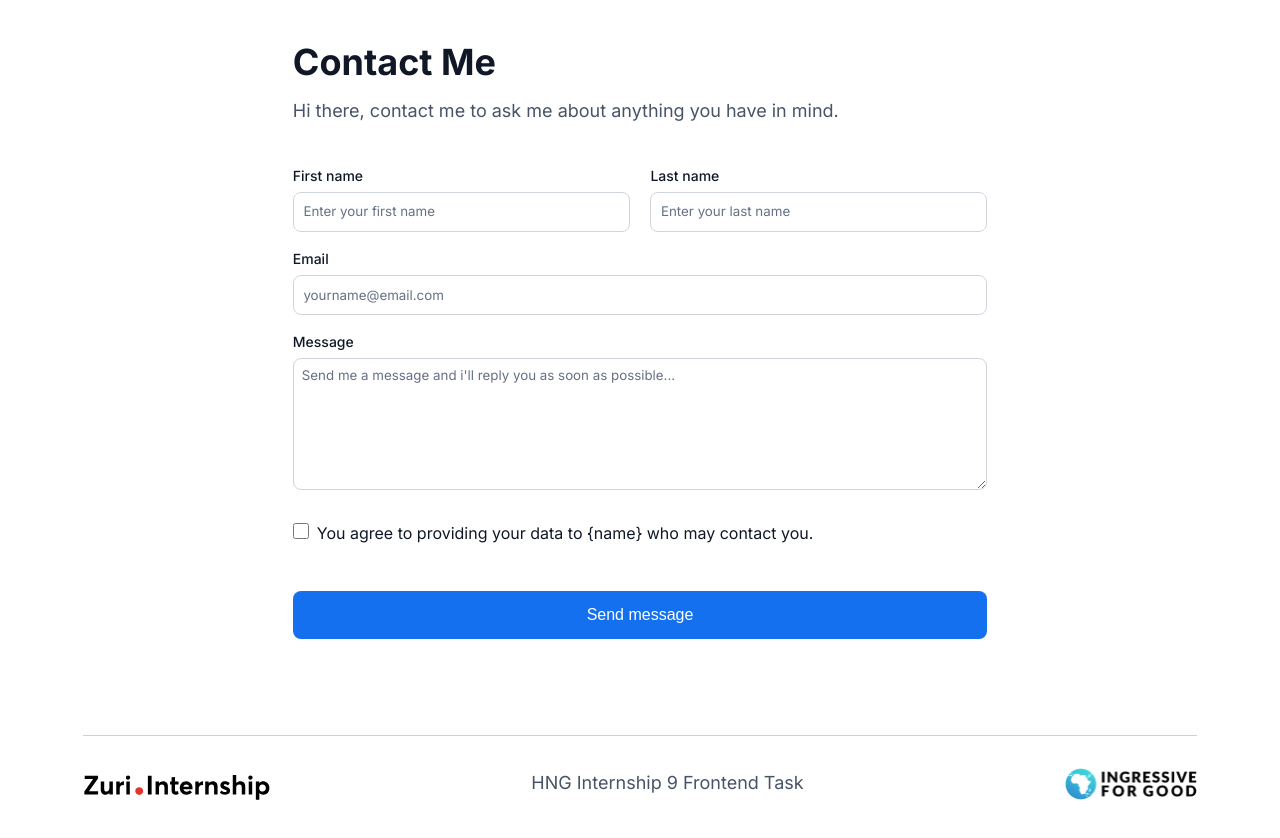
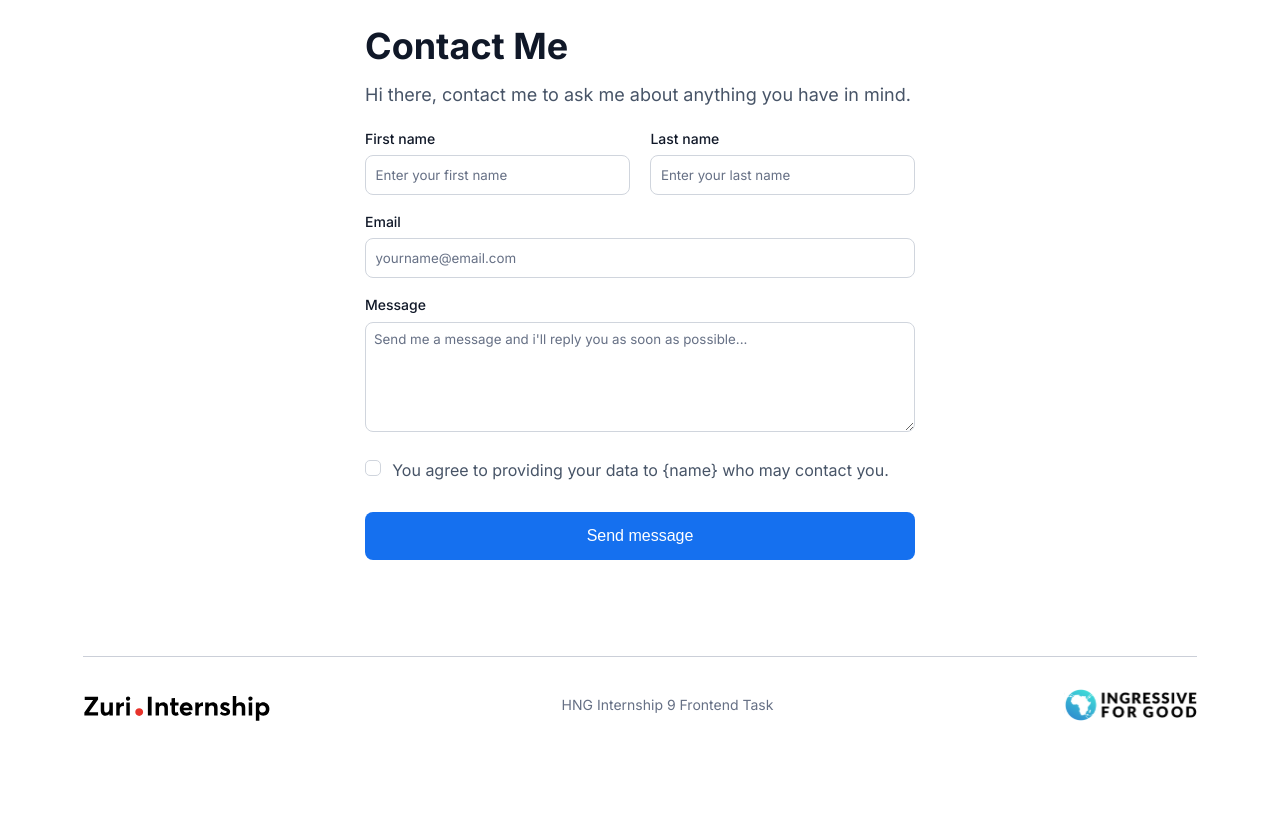
Before and after one commit to Harbeytee/mylinktree, a React (Vite) app: page /contact in a window 1280 px wide. Shown: the top 838 px of the page. After the commit the page ends 800 px from the top, so only its background shows below. Built offline with nearby package versions, Linux system fonts and the light colour scheme.

Commit message:
feat:added form validation

```diff
--- a/package.json
+++ b/package.json
@@ -11,6 +11,7 @@
   "dependencies": {
     "react": "^18.2.0",
     "react-dom": "^18.2.0",
+    "react-hook-form": "^7.39.1",
     "react-router-dom": "^6.4.3"
   },
   "devDependencies": {
--- a/src/components/contact/Contact.jsx
+++ b/src/components/contact/Contact.jsx
@@ -1,30 +1,18 @@
 import React, { useState } from 'react'
+import { useForm } from "react-hook-form"
 import Footer from '../Footer'
 import './contact.scss'
 export default function Contact() {
+  const { register, handleSubmit, formState: { errors } } = useForm()
 
-  const [values, setValues] = useState({
-    firstName: "",
-    lastName: "",
-    email: "",
-    agree: false,
-    message: "",
-  })
+
+  const onSubmit = (data) => {
+    console.log(data)
+  }
 
 
 
-  const handleChange = (e) => {
-    const {name, value, type, checked} = e.target
-    setValues(prevValues => (
-      {
-        ...prevValues,
-        [name]: type === 'checkbox'? checked : value
 
-      }
-    ))
-
-  }
-  console.log(values)
   return (
     <div id="contact-page">
       <header>
@@ -32,30 +20,67 @@
         <p>Hi there, contact me to ask me about anything you have in mind.</p>
       </header>
       <main>
-        <form>
+        <form onSubmit={handleSubmit(onSubmit)}>
           <div className='first-and-lastname'>
-            <div>
+
+            <div className='input-container'>
               <label htmlFor='firstName'>First name</label><br/>
-              <input onChange={handleChange} value={values.firstName} type="text" id="first_name" name="firstName" placeholder='Enter your first name' />
+              <input style={{border: errors.firstName ? '1px solid red': '1px solid #D0D5DD'}}
+              type="text"
+              id="first_name"
+              name="firstName"
+              placeholder='Enter your first name'
+              {...register("firstName", {required: true})}
+               />
+               {errors.firstName && <p className='error-msg'>Please enter a firstName</p>}
             </div>
 
-            <div>
+            <div className='input-container'>
               <label htmlFor='lastName'>Last name</label><br />
-              <input onChange={handleChange} value={values.lastName} type="text" id="last_name" name="lastName" placeholder='Enter your last name' />
+              <input style={{border: errors.lastName ? '1px solid red': '1px solid #D0D5DD'}}
+              type="text"
+              id="last_name"
+              name="lastName"
+              placeholder='Enter your last name'
+              {...register("lastName", {required: true})}
+              />
+              {errors.lastName && <p className='error-msg'>Please enter a lastName</p>}
             </div>
           </div>
-          <label htmlFor="email">Email</label>
-          <input onChange={handleChange} value={values.email} type="email" id="email" name="email" placeholder='yourname@email.com' />
 
-          <label htmlFor="message">Message</label>
-          <textarea onChange={handleChange} value={values.message} name="message" id="message" placeholder="Send me a message and i'll reply you as soon as possible..." />
+          <div className="input-container">
+            <label htmlFor="email">Email</label>
+            <input style={{border: errors.email ? '1px solid red': '1px solid #D0D5DD'}}
+            type="email"
+            id="email"
+            name="email"
+            placeholder='yourname@email.com'
+            {...register("email",
+            {required: true,
+              pattern: /^(([^<>()\[\]\\.,;:\s@"]+(\.[^<>()\[\]\\.,;:\s@"]+)*)|(".+"))@((\[[0-9]{1,3}\.[0-9]{1,3}\.[0-9]{1,3}\.[0-9]{1,3}\])|(([a-zA-Z\-0-9]+\.)+[a-zA-Z]{2,}))$/ })}
+            />
+            {errors.email && <p className='error-msg'>Please enter a valid email</p>}
+          </div>
+
+          <div className="input-container">
+            <label htmlFor="message">Message</label>
+            <textarea style={{border: errors.firstName ? '1px solid red': '1px solid #D0D5DD'}}
+            name="message"
+            id="message"
+            placeholder="Send me a message and i'll reply you as soon as possible..."
+            {...register("message", {required: true})}
+            />
+            {errors.email && <p className='error-msg'>Please enter a message</p>}
+          </div>
 
 
 
 
 
-          <label htmlFor="agree">
-            <input onChange={handleChange} checked={values.agree} type="checkbox" name="agree" />
+
+
+          <label className="agree" htmlFor="agree">
+            <input  type="checkbox" name="agree" {...register("agree")}/>
             You agree to providing your data to &#123;name&#125; who may contact you.
           </label>
 
--- a/src/components/contact/contact.scss
+++ b/src/components/contact/contact.scss
@@ -7,28 +7,42 @@
     font-size: 36px;
     margin-top: 1.5rem;
   }
-
+  header {
+    p {
+        color:  #475467;
+        font-size: 18px;
+        line-height: 28px;
+        margin-top: 0.8rem;
+     }
+  }
 
   header, main {
     width: 100%;
-    max-width: 720px;
+    max-width: 550px;
+
     padding: 1rem 0.8rem 0rem;
     }
 
- p {
-    color:  #475467;
-    font-size: 18px;
-    line-height: 28px;
-    margin-top: 0.8rem;
- }
+
 
 
 }
-
+.input-container {
+    position: relative;
+    margin-top: 1rem;
+}
+.error-msg {
+    //position: absolute;
+    color:  #F83F23;
+    margin-top: 0.4rem;
+    margin-bottom: 0.5rem;
+    font-size: 13px;
+    font-weight: 500;
+}
 
 
 form {
-    margin-top: 1.5rem;
+    margin-top: 0.2rem;
     margin-bottom: 6rem;
     input::placeholder, textarea::placeholder {
         color: #667085;
@@ -46,22 +60,39 @@
 
     input[type="text"], input[type="email"], textarea {
         width: 100%;
-        border: 1px solid #D0D5DD;
+        //border: 1px solid #D0D5DD;
         border-radius: 8px;
         height: 40px;
         text-indent: 0.6rem;
         margin-top: 0.45rem;
-        margin-bottom: 1rem;
+        //margin-bottom: 1rem;
 
     }
+
     input[type="checkbox"] {
-       margin-right: 0.5rem;
+       margin-right: 0.7rem;
       display: inline-block;
       min-height: 16px;
       min-width: 16px;
 
-        border-radius: 20px;
-        border: 1px solid red;
+        padding: 0.05rem 0.12rem 0rem;
+      background-color: transparent;
+      appearance: none;
+      -webkit-appearance: none;
+      -moz-appearance: none;
+       -o-appearance: none;
+        border-radius: 5px;
+        border: 1px solid #D0D5DD;
+        &:checked {
+            border: 1px solid #1570EF;
+            background-color: transparent;
+
+        }
+        &:checked::before {
+            content: url('./checkmark.svg');
+            color: #1570EF;
+        }
+        //'\2713'
     }
     input[type="checkbox"]:focus {
         border-color: #84caff;
@@ -69,7 +100,7 @@
         box-shadow: 0 0 0 0.22rem rgb(132, 202, 255, 0.3);
     }
     textarea {
-        height: 132px;
+        height: 110px;
         padding: 0.5rem;
         text-indent: 0rem;
     }
@@ -82,24 +113,41 @@
         border-radius: 8px;
         color: #fff;
         font-size: 1rem;
+        transition: 0.2s linear;
+    }
+    button:hover {
+        background-color: #175CD3;;
     }
     label {
         font-size: 14px;
         font-weight: 500;
 
+
+
     }
-    label:nth-of-type(3){
+    .agree{
+        color: #475467;
         font-size: 16px;
-        margin-bottom: 1rem;
+        margin-bottom: 0rem;
        display: flex;
-       align-items: baseline;
-       margin-top: 0.8rem;
+       align-items: flex-start;
+       margin-top: 1.5rem;
        font-weight: 400;
+
     }
 
 
 }
 @media only screen and (min-width:860px) {
+    #contact-page {
+        header,main {
+            padding: 0rem;
+        }
+    }
+
+    .error-msg {
+        margin-bottom: 0rem;
+    }
     .first-and-lastname {
         display: flex;
 
```
Also changed, not shown: src/components/contact/checkmark.svg (added), 1 other file (tests, documents, lock files or other folders).
